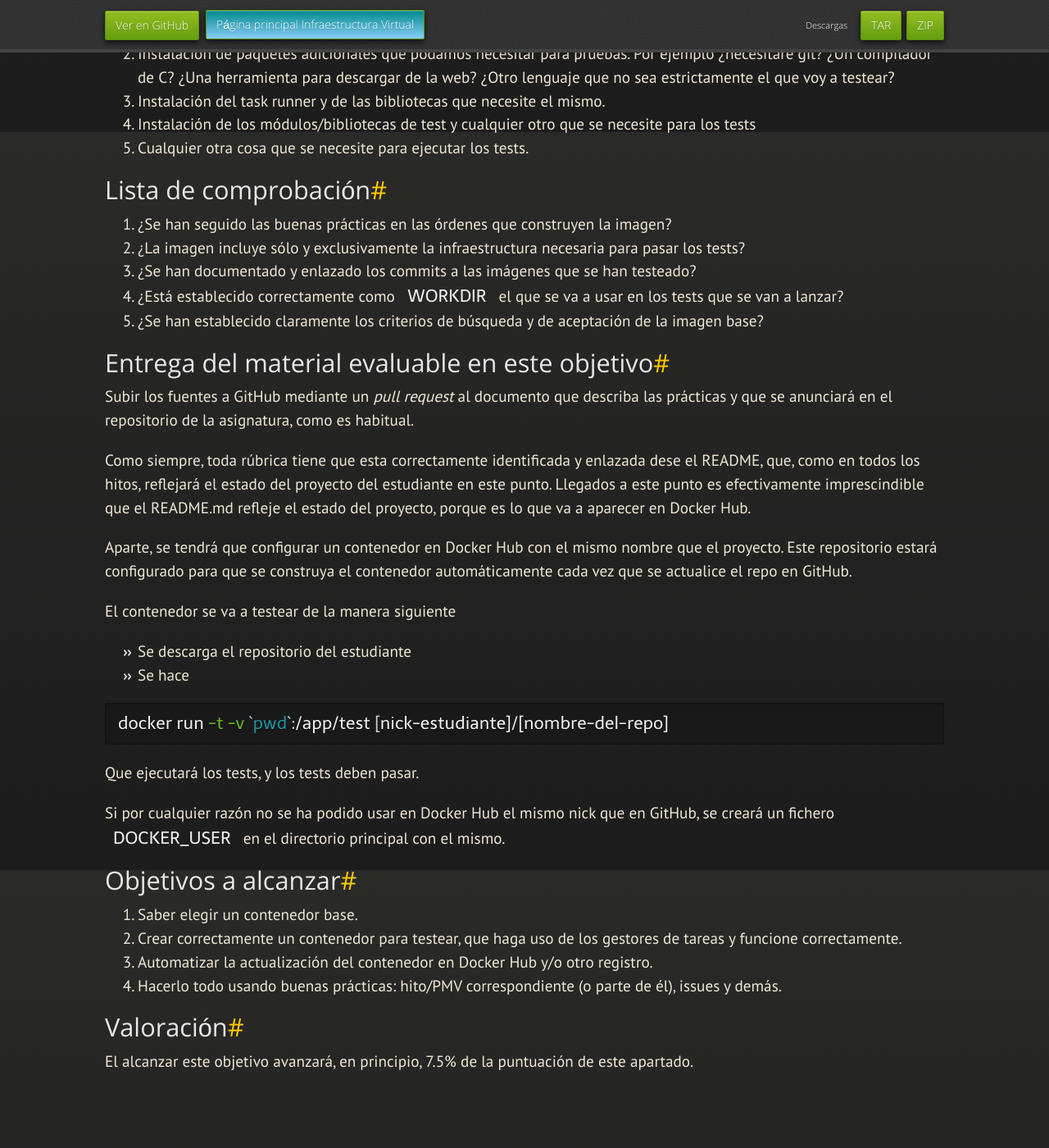
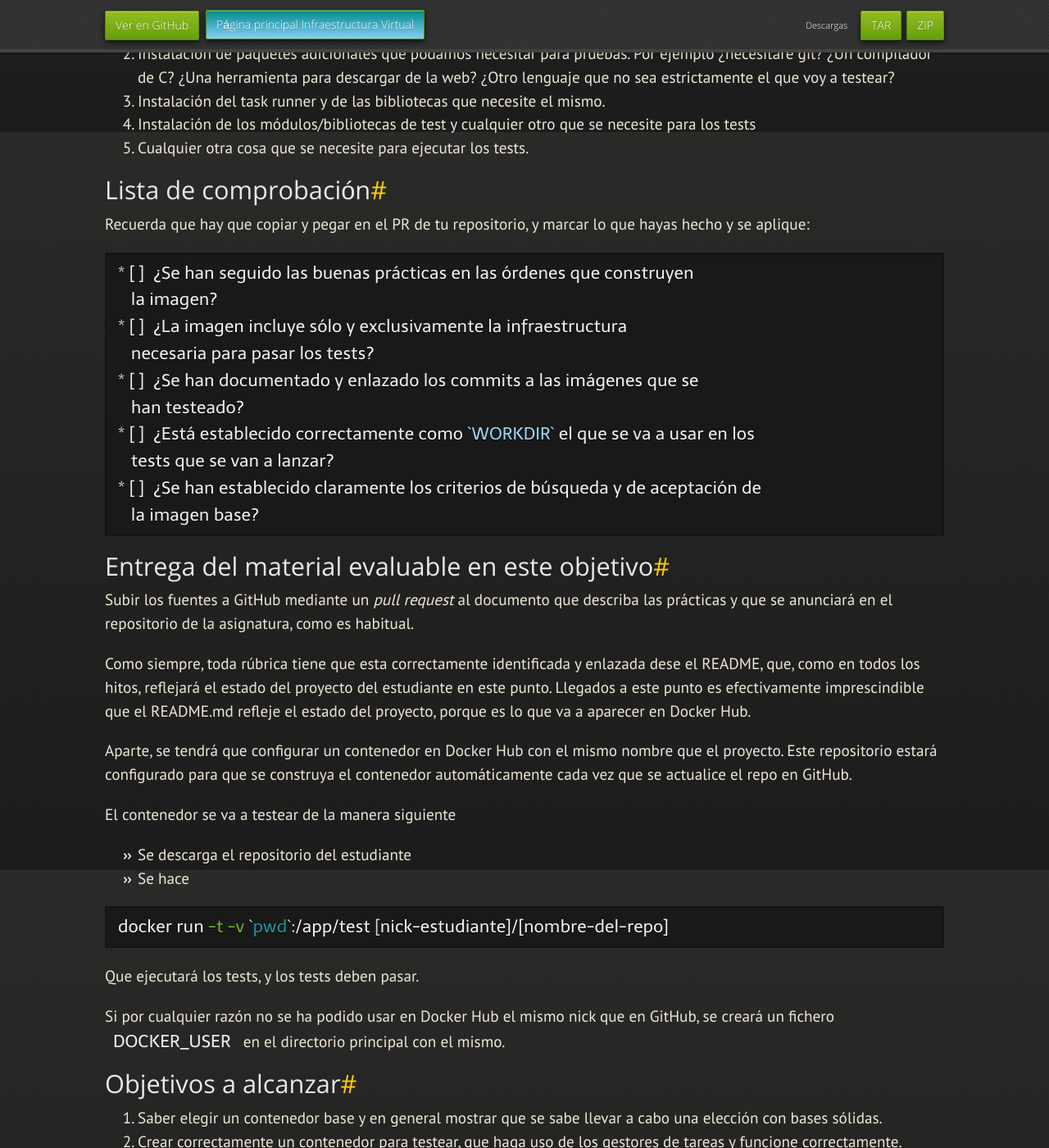
Before and after one commit to JJ/IV, a Jekyll site: the page built from documentos/proyecto/5.Docker.md, in a window 1280 px wide and 1400 px high, scrolled down 1639 px. Shown: the whole window at 82% size. Built offline with Jekyll 4.4.1, drawn with Linux system fonts in a browser that asks for light colours; nearby versions of some CDN libraries; some web fonts are replaced; our own code applies the rules of GitHub Pages for plain Markdown files.

Commit message:
Sync documentos/proyecto/5.Docker.md de master a gh-pages

````diff
--- a/documentos/proyecto/5.Docker.md
+++ b/documentos/proyecto/5.Docker.md
@@ -97,16 +97,21 @@ contiene varias fases
 
 ## Lista de comprobación
 
-1. ¿Se han seguido las buenas prácticas en las órdenes que construyen
+Recuerda que hay que copiar y pegar en el PR de tu repositorio, y marcar lo que
+hayas hecho y se aplique:
+
+```markdown
+* [ ]  ¿Se han seguido las buenas prácticas en las órdenes que construyen
    la imagen?
-2. ¿La imagen incluye sólo y exclusivamente la infraestructura
+* [ ]  ¿La imagen incluye sólo y exclusivamente la infraestructura
    necesaria para pasar los tests?
-3. ¿Se han documentado y enlazado los commits a las imágenes que se
+* [ ]  ¿Se han documentado y enlazado los commits a las imágenes que se
    han testeado?
-4. ¿Está establecido correctamente como `WORKDIR` el que se va a usar en los
+* [ ]  ¿Está establecido correctamente como `WORKDIR` el que se va a usar en los
    tests que se van a lanzar?
-5. ¿Se han establecido claramente los criterios de búsqueda y de aceptación de
+* [ ]  ¿Se han establecido claramente los criterios de búsqueda y de aceptación de
    la imagen base?
+```
 
 ## Entrega del material evaluable en este objetivo
 
@@ -142,7 +147,8 @@ directorio principal con el mismo.
 
 ## Objetivos a alcanzar
 
-1. Saber elegir un contenedor base.
+1. Saber elegir un contenedor base y en general mostrar que se sabe llevar a
+   cabo una elección con bases sólidas.
 2. Crear correctamente un contenedor para testear, que haga uso de los gestores
    de tareas y funcione correctamente.
 3. Automatizar la actualización del contenedor en Docker Hub y/o otro registro.
````
